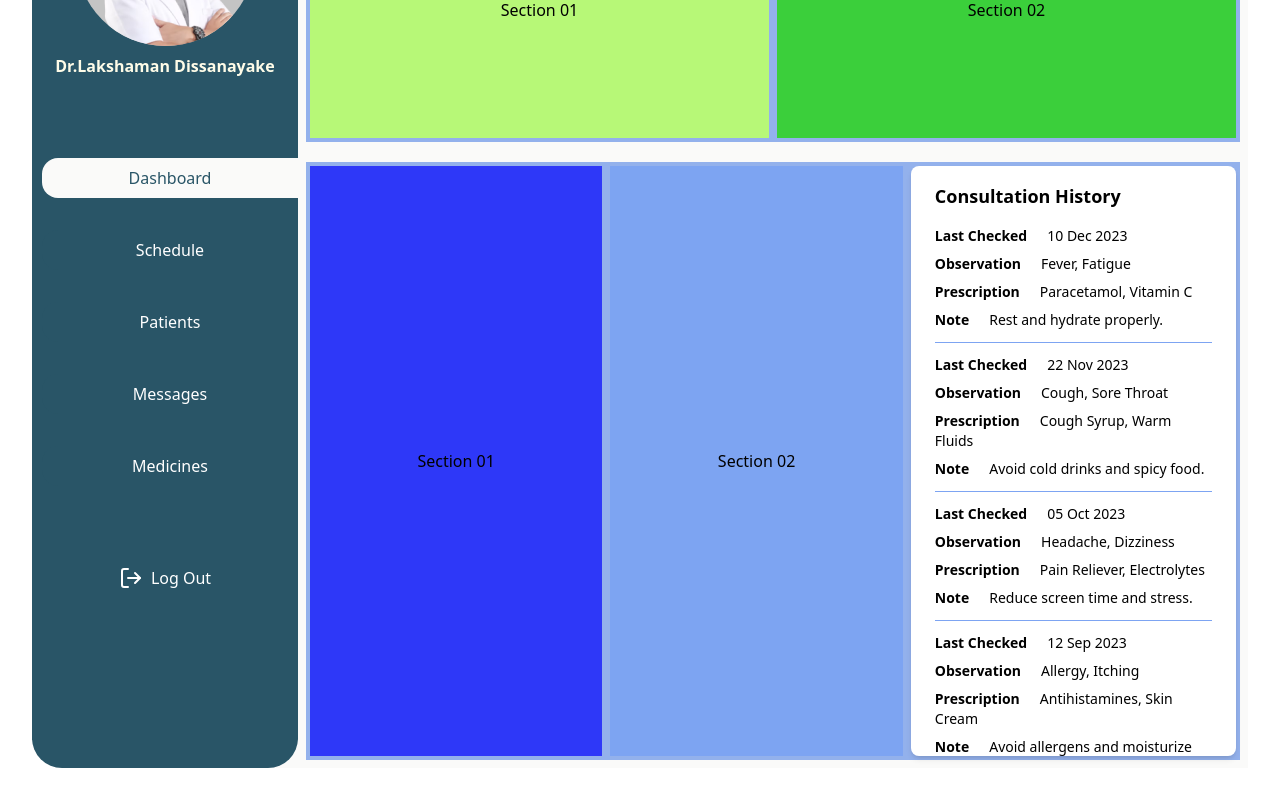
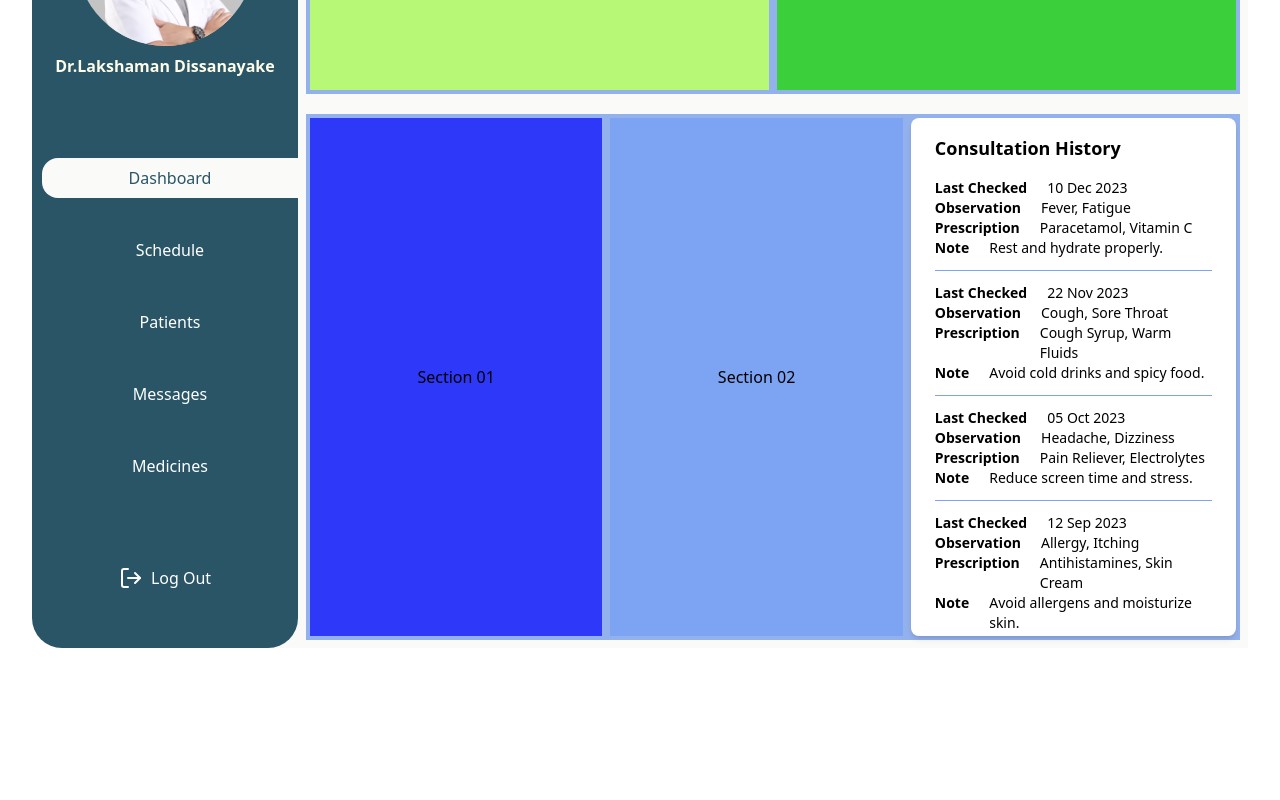
Before and after one commit to DoctorAid/doctoraid-main, a React (Vite) app in the folder doctors-dashboard/: page / in a window 1280 px wide. Shown: the part 277-1077 px from the top of the page. After the commit the page ends 957 px from the top, so only its background shows below. Built offline with nearby package versions, Linux system fonts and the light colour scheme.

Commit message:
consultation items modified

```diff
--- a/doctors-dashboard/src/App.jsx
+++ b/doctors-dashboard/src/App.jsx
@@ -24,102 +24,102 @@ function App() {
 
           {/* Consultation Item 1 */}
           <div className='w-full border-b-[1px] border-[#7da4f2] pb-3 mb-3'>
-            <p className='text-sm text-black mb-2'>
-              <span className='font-semibold mr-5'>Last Checked</span>
-              <span className='font-normal'>10 Dec 2023</span>
-            </p>
-            <p className='text-sm text-black mb-2'>
-              <span className='font-semibold mr-5'>Observation</span>
-              <span className='font-normal'>Fever, Fatigue</span>
-            </p>
-            <p className='text-sm text-black mb-2'>
-              <span className='font-semibold mr-5'>Prescription</span>
-              <span className='font-normal'>Paracetamol, Vitamin C</span>
-            </p>
-            <p className='text-sm text-black'>
-              <span className='font-semibold mr-5'>Note</span>
-              <span className='font-normal'>Rest and hydrate properly.</span>
-            </p>
+            <div className='flex'>
+              <p className='text-sm font-semibold mr-5'>Last Checked</p>
+              <p className='text-sm font-normal'>10 Dec 2023</p>
+            </div>
+            <div className='flex'>
+              <p className='text-sm font-semibold mr-5'>Observation</p>
+              <p className='text-sm font-normal'>Fever, Fatigue</p>
+            </div>
+            <div className='flex'>
+              <p className='text-sm font-semibold mr-5'>Prescription</p>
+              <p className='text-sm font-normal'>Paracetamol, Vitamin C</p>
+            </div>
+            <div className='flex'>
+              <p className='text-sm font-semibold mr-5'>Note</p>
+              <p className='text-sm font-normal'>Rest and hydrate properly.</p>
+            </div>
           </div>
 
           {/* Consultation Item 2 */}
           <div className='w-full border-b-[1px] border-[#7da4f2] pb-3 mb-3'>
-            <p className='text-sm text-black mb-2'>
-              <span className='font-semibold mr-5'>Last Checked</span>
-              <span className='font-normal'>22 Nov 2023</span>
-            </p>
-            <p className='text-sm text-black mb-2'>
-              <span className='font-semibold mr-5'>Observation</span>
-              <span className='font-normal'>Cough, Sore Throat</span>
-            </p>
-            <p className='text-sm text-black mb-2'>
-              <span className='font-semibold mr-5'>Prescription</span>
-              <span className='font-normal'>Cough Syrup, Warm Fluids</span>
-            </p>
-            <p className='text-sm text-black'>
-              <span className='font-semibold mr-5'>Note</span>
-              <span className='font-normal'>Avoid cold drinks and spicy food.</span>
-            </p>
+            <div className='flex'>
+              <p className='text-sm font-semibold mr-5'>Last Checked</p>
+              <p className='text-sm font-normal'>22 Nov 2023</p>
+            </div>
+            <div className='flex'>
+              <p className='text-sm font-semibold mr-5'>Observation</p>
+              <p className='text-sm font-normal'>Cough, Sore Throat</p>
+            </div>
+            <div className='flex'>
+              <p className='text-sm font-semibold mr-5'>Prescription</p>
+              <p className='text-sm font-normal'>Cough Syrup, Warm Fluids</p>
+            </div>
+            <div className='flex'>
+              <p className='text-sm font-semibold mr-5'>Note</p>
+              <p className='text-sm font-normal'>Avoid cold drinks and spicy food.</p>
+            </div>
           </div>
 
           {/* Consultation Item 3 */}
           <div className='w-full border-b-[1px] border-[#7da4f2] pb-3 mb-3'>
-            <p className='text-sm text-black mb-2'>
-              <span className='font-semibold mr-5'>Last Checked</span>
-              <span className='font-normal'>05 Oct 2023</span>
-            </p>
-            <p className='text-sm text-black mb-2'>
-              <span className='font-semibold mr-5'>Observation</span>
-              <span className='font-normal'>Headache, Dizziness</span>
-            </p>
-            <p className='text-sm text-black mb-2'>
-              <span className='font-semibold mr-5'>Prescription</span>
-              <span className='font-normal'>Pain Reliever, Electrolytes</span>
-            </p>
-            <p className='text-sm text-black'>
-              <span className='font-semibold mr-5'>Note</span>
-              <span className='font-normal'>Reduce screen time and stress.</span>
-            </p>
+            <div className='flex'>
+              <p className='text-sm font-semibold mr-5'>Last Checked</p>
+              <p className='text-sm font-normal'>05 Oct 2023</p>
+            </div>
+            <div className='flex'>
+              <p className='text-sm font-semibold mr-5'>Observation</p>
+              <p className='text-sm font-normal'>Headache, Dizziness</p>
+            </div>
+            <div className='flex'>
+              <p className='text-sm font-semibold mr-5'>Prescription</p>
+              <p className='text-sm font-normal'>Pain Reliever, Electrolytes</p>
+            </div>
+            <div className='flex'>
+              <p className='text-sm font-semibold mr-5'>Note</p>
+              <p className='text-sm font-normal'>Reduce screen time and stress.</p>
+            </div>
           </div>
 
           {/* Consultation Item 4 */}
           <div className='w-full border-b-[1px] border-[#7da4f2] pb-3 mb-3'>
-            <p className='text-sm text-black mb-2'>
-              <span className='font-semibold mr-5'>Last Checked</span>
-              <span className='font-normal'>12 Sep 2023</span>
-            </p>
-            <p className='text-sm text-black mb-2'>
-              <span className='font-semibold mr-5'>Observation</span>
-              <span className='font-normal'>Allergy, Itching</span>
-            </p>
-            <p className='text-sm text-black mb-2'>
-              <span className='font-semibold mr-5'>Prescription</span>
-              <span className='font-normal'>Antihistamines, Skin Cream</span>
-            </p>
-            <p className='text-sm text-black'>
-              <span className='font-semibold mr-5'>Note</span>
-              <span className='font-normal'>Avoid allergens and moisturize skin.</span>
-            </p>
+            <div className='flex'>
+              <p className='text-sm font-semibold mr-5'>Last Checked</p>
+              <p className='text-sm font-normal'>12 Sep 2023</p>
+            </div>
+            <div className='flex'>
+              <p className='text-sm font-semibold mr-5'>Observation</p>
+              <p className='text-sm font-normal'>Allergy, Itching</p>
+            </div>
+            <div className='flex'>
+              <p className='text-sm font-semibold mr-5'>Prescription</p>
+              <p className='text-sm font-normal'>Antihistamines, Skin Cream</p>
+            </div>
+            <div className='flex'>
+              <p className='text-sm font-semibold mr-5'>Note</p>
+              <p className='text-sm font-normal'>Avoid allergens and moisturize skin.</p>
+            </div>
           </div>
 
           {/* Consultation Item 5 */}
           <div className='w-full border-b-[1px] border-[#7da4f2] pb-3 mb-3'>
-            <p className='text-sm text-black mb-2'>
-              <span className='font-semibold mr-5'>Last Checked</span>
-              <span className='font-normal'>25 Aug 2023</span>
-            </p>
-            <p className='text-sm text-black mb-2'>
-              <span className='font-semibold mr-5'>Observation</span>
-              <span className='font-normal'>Back Pain, Muscle Stiffness</span>
-            </p>
-            <p className='text-sm text-black mb-2'>
-              <span className='font-semibold mr-5'>Prescription</span>
-              <span className='font-normal'>Pain Balm, Physiotherapy</span>
-            </p>
-            <p className='text-sm text-black'>
-              <span className='font-semibold mr-5'>Note</span>
-              <span className='font-normal'>Stretch regularly and avoid lifting heavy objects.</span>
-            </p>
+            <div className='flex'>
+              <p className='text-sm font-semibold mr-5'>Last Checked</p>
+              <p className='text-sm font-normal'>25 Aug 2023</p>
+            </div>
+            <div className='flex'>
+              <p className='text-sm font-semibold mr-5'>Observation</p>
+              <p className='text-sm font-normal'>Back Pain, Muscle Stiffness</p>
+            </div>
+            <div className='flex'>
+              <p className='text-sm font-semibold mr-5'>Prescription</p>
+              <p className='text-sm font-normal'>Pain Balm, Physiotherapy</p>
+            </div>
+            <div className='flex'>
+              <p className='text-sm font-semibold mr-5'>Note</p>
+              <p className='text-sm font-normal'>Stretch regularly and avoid lifting heavy objects.</p>
+            </div>
           </div>
         </div>
       </div>
```
